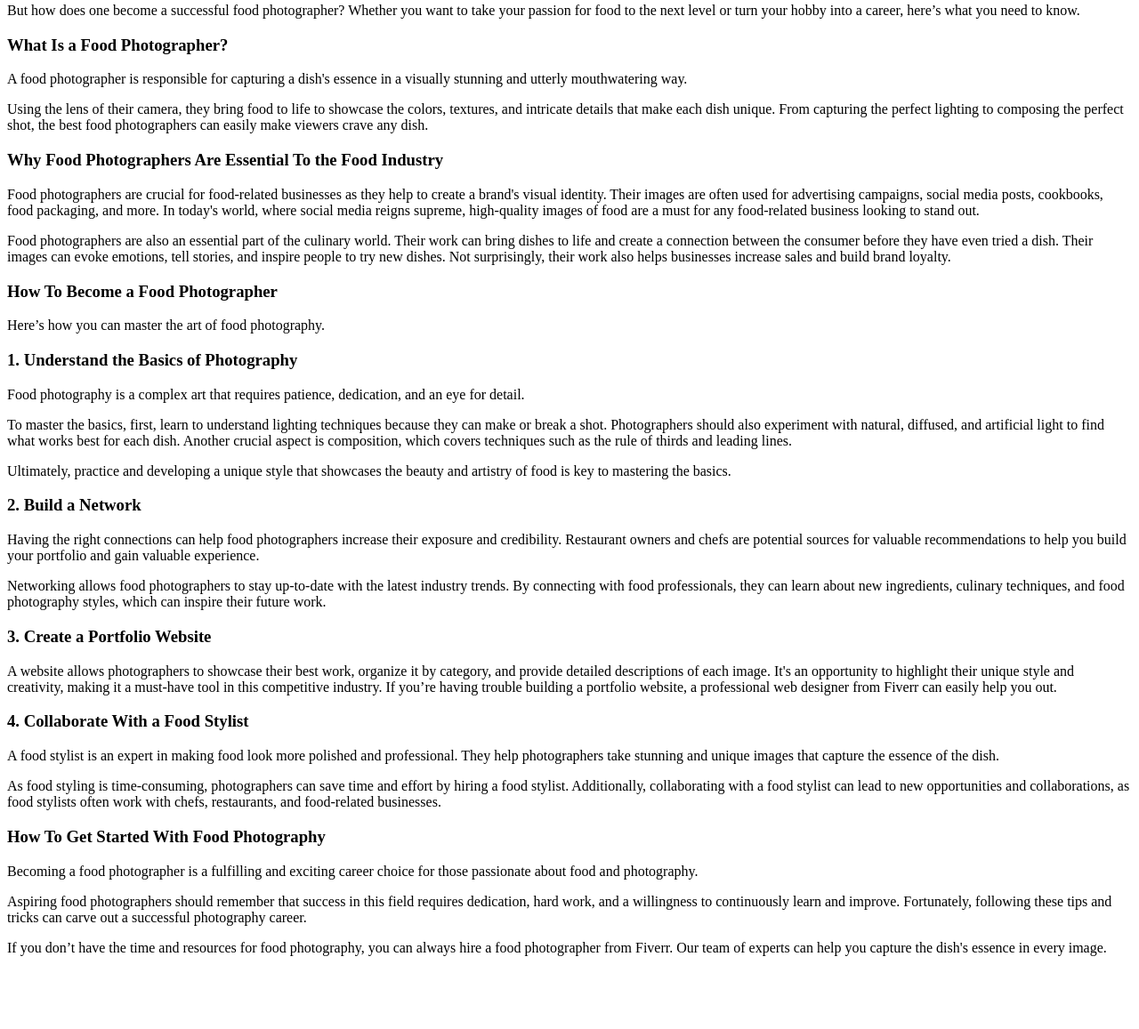
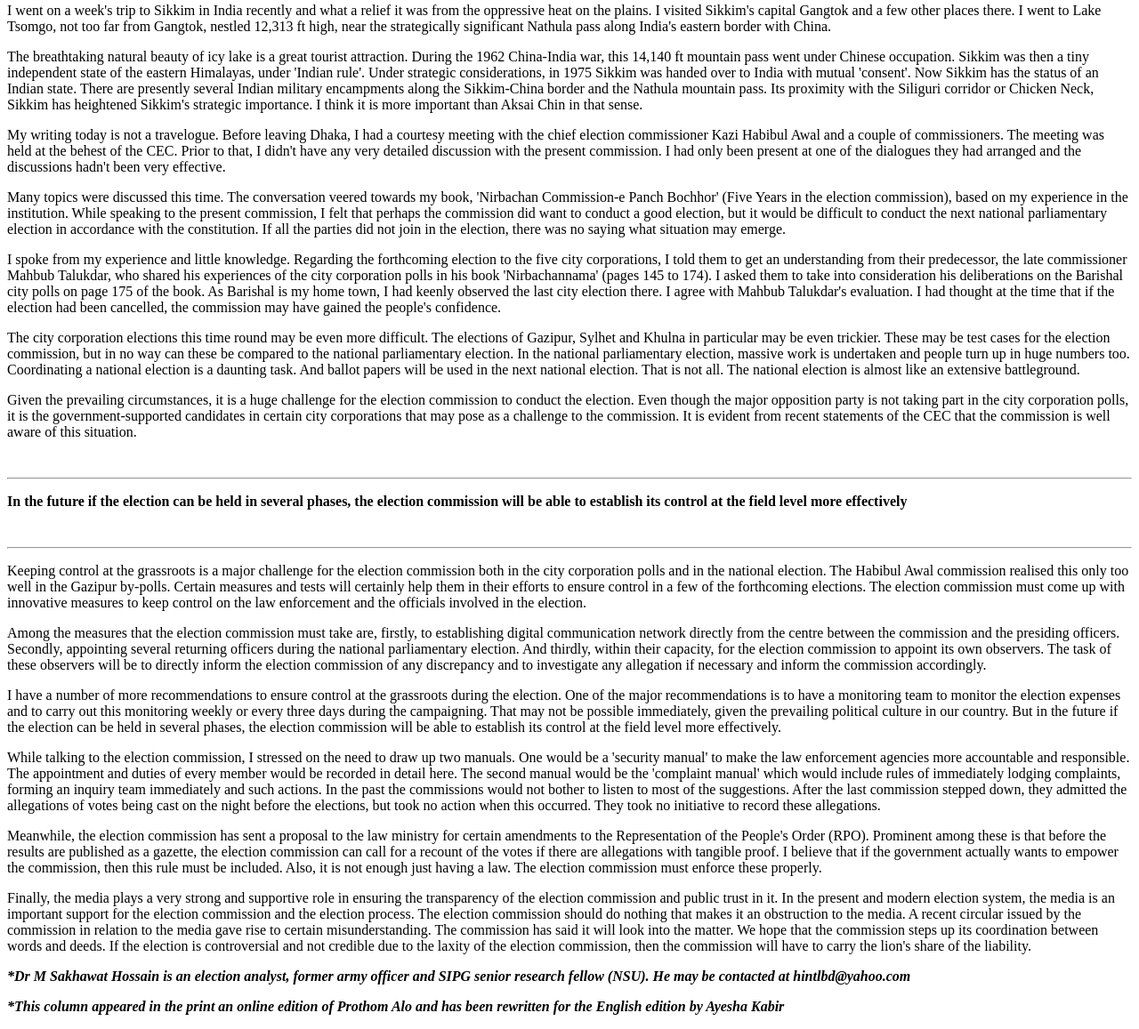
Before and after one commit to ahmed-hossain-hirok/hw-1, a plain HTML site: page index.html in a window 1280 px wide. Shown: the part 715-1872 px from the top of the page at 89% size. Before the commit the page ends 1806 px from the top, so only its background shows below. Drawn offline with Linux system fonts and the light colour scheme.

Commit message:
Add files via upload

```diff
--- a/index.html
+++ b/index.html
@@ -2,83 +2,70 @@
 
 <html>
 
-<!--this is the head-->
+<!--this the head-->
+<head>
+    <title>this is the copy of prothom alo news</title>
 
-<head>
-    <title>This is a fiverr blog</title>
 </head>
 
-<!--this is the body of a fiverr blog-->
+<!--this is the body of prothom alo news-->
 
 <body>
 
-<h1>How to Become a Food Photographer</h1>
+    <h1>Are the local elections a preparation for the big one?</h1>
+    <br>
+    <b><i><u>Staff reporter name: M Sakhawat Hossain</u></i></b>
+    <br> <br>
 
-<h4>By Fiverr Team</h4>
+    <a href="https://www.facebook.com" target="_blank" title="this takes you to facebook" alt="this is a fb logo"><img src="./Images/facebook logo.png" width="50"></a>
 
-<h4>April 25,2023</h4>
-
-<!--this is where I insert image tag-->
-
-<img src="./images/fiverr blog.png" width="60%" title="a photo of table" alt="this an image of food photography">
-
-<!--these followings are the paragraphs-->
+    <a href="https://www.youtube.com" target="_blank" title="this takes you to youtube" alt="this is youtube logo"><img src="./Images/youtube logo.png" width="50px"></a>
+    <br> <hr>
 
 
-<p>Food photography is an art form. However, becoming a successful food photographer requires a combination of technical skills and creativity to make food look as delectable as it tastes.</p>
+    <img src="./Images/election pic.png" alt="this is a picture of election" width="50%">
 
-<p>But how does one become a successful food photographer? Whether you want to take your passion for food to the next level or turn your hobby into a career, here’s what you need to know.</p>
+    <p>I went on a week's trip to Sikkim in India recently and what a relief it was from the oppressive heat on the plains. I visited Sikkim's capital Gangtok and a few other places there. I went to Lake Tsomgo, not too far from Gangtok, nestled 12,313 ft high, near the strategically significant Nathula pass along India's eastern border with China.</p>
 
-<h3>What Is a Food Photographer?</h3>
+    <p>The breathtaking natural beauty of icy lake is a great tourist attraction. During the 1962 China-India war, this 14,140 ft mountain pass went under Chinese occupation. Sikkim was then a tiny independent state of the eastern Himalayas, under 'Indian rule'. Under strategic considerations, in 1975 Sikkim was handed over to India with mutual 'consent'. Now Sikkim has the status of an Indian state. There are presently several Indian military encampments along the Sikkim-China border and the Nathula mountain pass. Its proximity with the Siliguri corridor or Chicken Neck, Sikkim has heightened Sikkim's strategic importance. I think it is more important than Aksai Chin in that sense.</p>
 
-<p>A food photographer is responsible for capturing a dish's essence in a visually stunning and utterly mouthwatering way.</p>
+    <p>My writing today is not a travelogue. Before leaving Dhaka, I had a courtesy meeting with the chief election commissioner Kazi Habibul Awal and a couple of commissioners. The meeting was held at the behest of the CEC. Prior to that, I didn't have any very detailed discussion with the present commission. I had only been present at one of the dialogues they had arranged and the discussions hadn't been very effective.</p>
 
-<p>Using the lens of their camera, they bring food to life to showcase the colors, textures, and intricate details that make each dish unique. From capturing the perfect lighting to composing the perfect shot, the best food photographers can easily make viewers crave any dish.</p>
+    <p>Many topics were discussed this time. The conversation veered towards my book, 'Nirbachan Commission-e Panch Bochhor' (Five Years in the election commission), based on my experience in the institution. While speaking to the present commission, I felt that perhaps the commission did want to conduct a good election, but it would be difficult to conduct the next national parliamentary election in accordance with the constitution. If all the parties did not join in the election, there was no saying what situation may emerge.</p>
 
-<h3>Why Food Photographers Are Essential To the Food Industry</h3>
+    <p>I spoke from my experience and little knowledge. Regarding the forthcoming election to the five city corporations, I told them to get an understanding from their predecessor, the late commissioner Mahbub Talukdar, who shared his experiences of the city corporation polls in his book 'Nirbachannama' (pages 145 to 174). I asked them to take into consideration his deliberations on the Barishal city polls on page 175 of the book. As Barishal is my home town, I had keenly observed the last city election there. I agree with Mahbub Talukdar's evaluation. I had thought at the time that if the election had been cancelled, the commission may have gained the people's confidence.
 
-<p>Food photographers are crucial for food-related businesses as they help to create a brand's visual identity. Their images are often used for advertising campaigns, social media posts, cookbooks, food packaging, and more. In today's world, where social media reigns supreme, high-quality images of food are a must for any food-related business looking to stand out.</p>
+    </p>
 
-<p>Food photographers are also an essential part of the culinary world. Their work can bring dishes to life and create a connection between the consumer before they have even tried a dish. Their images can evoke emotions, tell stories, and inspire people to try new dishes. Not surprisingly, their work also helps businesses increase sales and build brand loyalty.</p>
+    <p>The city corporation elections this time round may be even more difficult. The elections of Gazipur, Sylhet and Khulna in particular may be even trickier. These may be test cases for the election commission, but in no way can these be compared to the national parliamentary election. In the national parliamentary election, massive work is undertaken and people turn up in huge numbers too. Coordinating a national election is a daunting task. And ballot papers will be used in the next national election. That is not all. The national election is almost like an extensive battleground.</p>
 
-<h3>How To Become a Food Photographer</h3>
+    <p>Given the prevailing circumstances, it is a huge challenge for the election commission to conduct the election. Even though the major opposition party is not taking part in the city corporation polls, it is the government-supported candidates in certain city corporations that may pose as a challenge to the commission. It is evident from recent statements of the CEC that the commission is well aware of this situation.</p>
 
-<p>Here’s how you can master the art of food photography.</p>
+    <br> <hr>
 
-<h3>1. Understand the Basics of Photography</h3>
+       <p><strong>In the future if the election can be held in several phases, the election commission will be able to establish its control at the field level more effectively</strong></p>
+       <br>
+       <hr>
+     <p>Keeping control at the grassroots is a major challenge for the election commission both in the city corporation polls and in the national election. The Habibul Awal commission realised this only too well in the Gazipur by-polls. Certain measures and tests will certainly help them in their efforts to ensure control in a few of the forthcoming elections. The election commission must come up with innovative measures to keep control on the law enforcement and the officials involved in the election.</p>
 
-<p>Food photography is a complex art that requires patience, dedication, and an eye for detail.</p>
+     <p>Among the measures that the election commission must take are, firstly, to establishing digital communication network directly from the centre between the commission and the presiding officers. Secondly, appointing several returning officers during the national parliamentary election. And thirdly, within their capacity, for the election commission to appoint its own observers. The task of these observers will be to directly inform the election commission of any discrepancy and to investigate any allegation if necessary and inform the commission accordingly.</p>
 
-<p>To master the basics, first, learn to understand lighting techniques because they can make or break a shot. Photographers should also experiment with natural, diffused, and artificial light to find what works best for each dish. Another crucial aspect is composition, which covers techniques such as the rule of thirds and leading lines.</p>
+     <p>I have a number of more recommendations to ensure control at the grassroots during the election. One of the major recommendations is to have a monitoring team to monitor the election expenses and to carry out this monitoring weekly or every three days during the campaigning. That may not be possible immediately, given the prevailing political culture in our country. But in the future if the election can be held in several phases, the election commission will be able to establish its control at the field level more effectively.</p>
 
-<p>Ultimately, practice and developing a unique style that showcases the beauty and artistry of food is key to mastering the basics.</p>
+     <p>While talking to the election commission, I stressed on the need to draw up two manuals. One would be a 'security manual' to make the law enforcement agencies more accountable and responsible. The appointment and duties of every member would be recorded in detail here. The second manual would be the 'complaint manual' which would include rules of immediately lodging complaints, forming an inquiry team immediately and such actions. In the past the commissions would not bother to listen to most of the suggestions. After the last commission stepped down, they admitted the allegations of votes being cast on the night before the elections, but took no action when this occurred. They took no initiative to record these allegations.</p>
 
-<h3>2. Build a Network</h3>
+     <p>Meanwhile, the election commission has sent a proposal to the law ministry for certain amendments to the Representation of the People's Order (RPO). Prominent among these is that before the results are published as a gazette, the election commission can call for a recount of the votes if there are allegations with tangible proof. I believe that if the government actually wants to empower the commission, then this rule must be included. Also, it is not enough just having a law. The election commission must enforce these properly.</p>
 
-<p>Having the right connections can help food photographers increase their exposure and credibility. Restaurant owners and chefs are potential sources for valuable recommendations to help you build your portfolio and gain valuable experience.</p>
+     <p>Finally, the media plays a very strong and supportive role in ensuring the transparency of the election commission and public trust in it. In the present and modern election system, the media is an important support for the election commission and the election process. The election commission should do nothing that makes it an obstruction to the media. A recent circular issued by the commission in relation to the media gave rise to certain misunderstanding. The commission has said it will look into the matter. We hope that the commission steps up its coordination between words and deeds. If the election is controversial and not credible due to the laxity of the election commission, then the commission will have to carry the lion's share of the liability.</p>
 
-<p>Networking allows food photographers to stay up-to-date with the latest industry trends. By connecting with food professionals, they can learn about new ingredients, culinary techniques, and food photography styles, which can inspire their future work.</p>
+     <p><i><b>*Dr M Sakhawat Hossain is an election analyst, former army officer and SIPG senior research fellow (NSU). He may be contacted at hintlbd@yahoo.com</b></i></p>
 
-<h3>3. Create a Portfolio Website</h3>
+     <p><i><b>*This column appeared in the print an online edition of Prothom Alo and has been rewritten for the English edition by Ayesha Kabir</b></i></p>
 
-<p>A website allows photographers to showcase their best work, organize it by category, and provide detailed descriptions of each image. It's an opportunity to highlight their unique style and creativity, making it a must-have tool in this competitive industry. If you’re having trouble building a portfolio website, a professional web designer from Fiverr can easily help you out.</p>
 
-<h3>4. Collaborate With a Food Stylist</h3>
 
-<p>A food stylist is an expert in making food look more polished and professional. They help photographers take stunning and unique images that capture the essence of the dish.</p>
-
-<p>As food styling is time-consuming, photographers can save time and effort by hiring a food stylist. Additionally, collaborating with a food stylist can lead to new opportunities and collaborations, as food stylists often work with chefs, restaurants, and food-related businesses.</p>
-
-<h3>How To Get Started With Food Photography</h3>
-
-<p>Becoming a food photographer is a fulfilling and exciting career choice for those passionate about food and photography.</p>
-
-<p>Aspiring food photographers should remember that success in this field requires dedication, hard work, and a willingness to continuously learn and improve. Fortunately, following these tips and tricks can carve out a successful photography career.</p>
-
-<p>If you don’t have the time and resources for food photography, you can always hire a food photographer from Fiverr. Our team of experts can help you capture the dish's essence in every image.</p>
 
 
 </body>
 
-
 </html>
```
